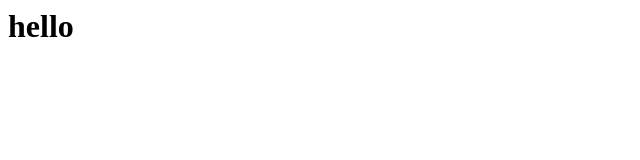
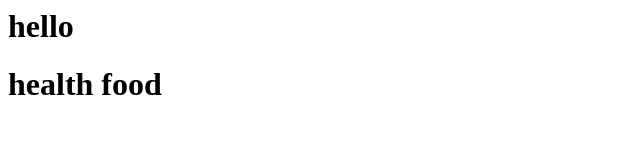
Before and after one commit to AlaskaShahid/my-fist-website, a plain HTML site: page index.html in a window 1280 px wide. Shown: the whole page, without its empty margins (0-640 px from the left). Drawn offline with Linux system fonts and the light colour scheme.

Commit message:
health food

```diff
--- a/index.html
+++ b/index.html
@@ -1 +1,2 @@
 <h1>hello</h1>
+<h1> health food</h1>
```
